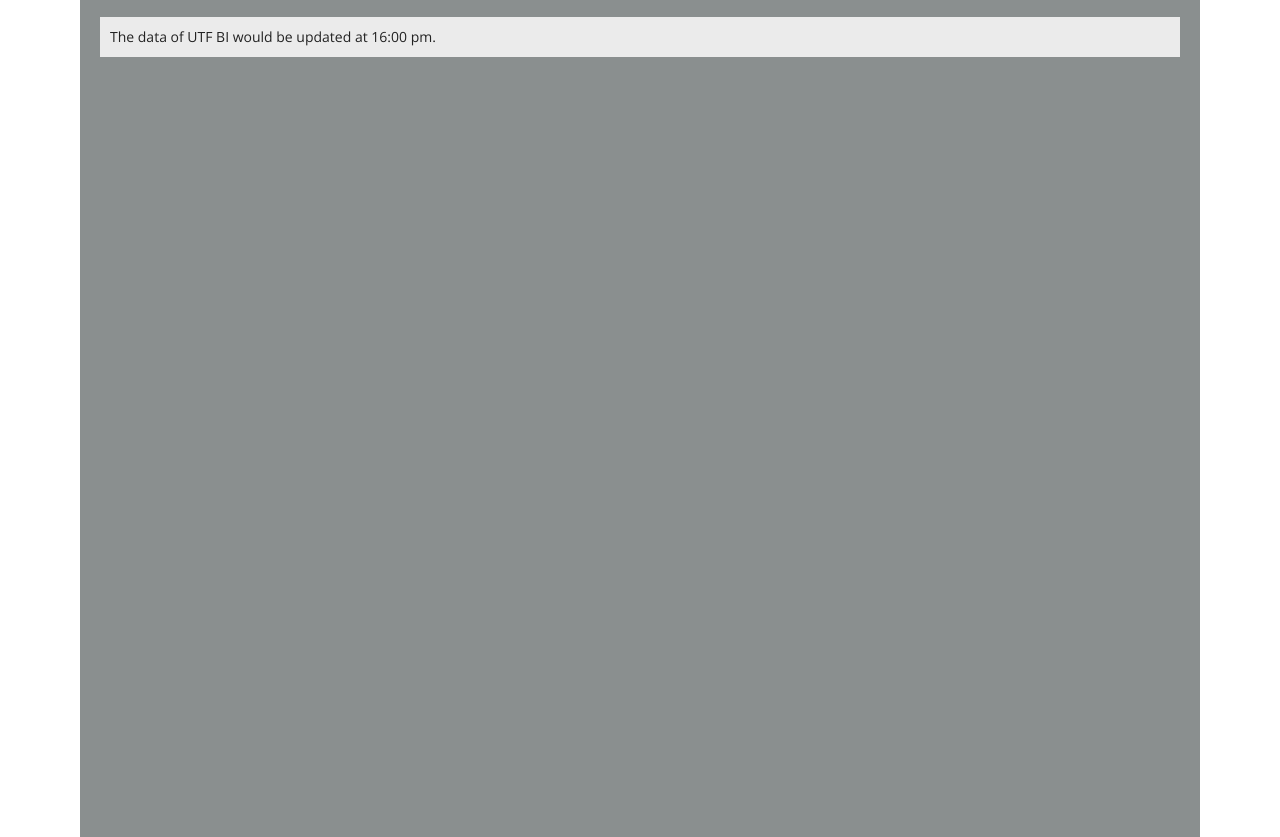
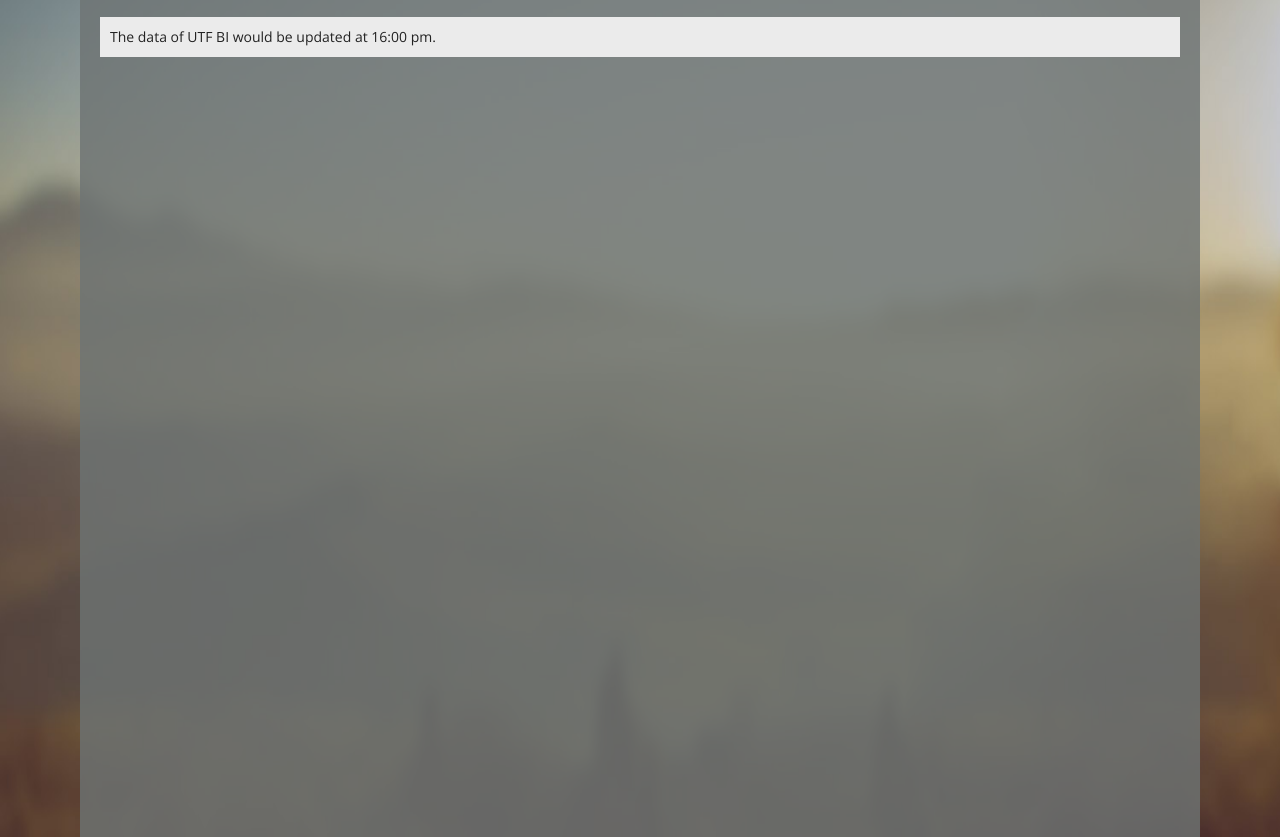
Before and after one commit to Tomer1510/WebApp, a website: page index.html in a window 1280 px wide. Shown: the part 73-910 px from the top of the page. Drawn offline with nearby package versions, Linux system fonts and the light colour scheme; the site is published under a folder, as on GitHub Pages, so addresses that start at the root find nothing.

Commit message:
small fix for background

```diff
--- a/css/styles.css
+++ b/css/styles.css
@@ -36,7 +36,7 @@ header .logo {
 }
 
 body {
-	background-image:url(/img/body-background.jpg);
+	background-image:url(../img/body-background.jpg);
 	background-size: 100% 100%;
 	min-width: 930px;
 }
```
